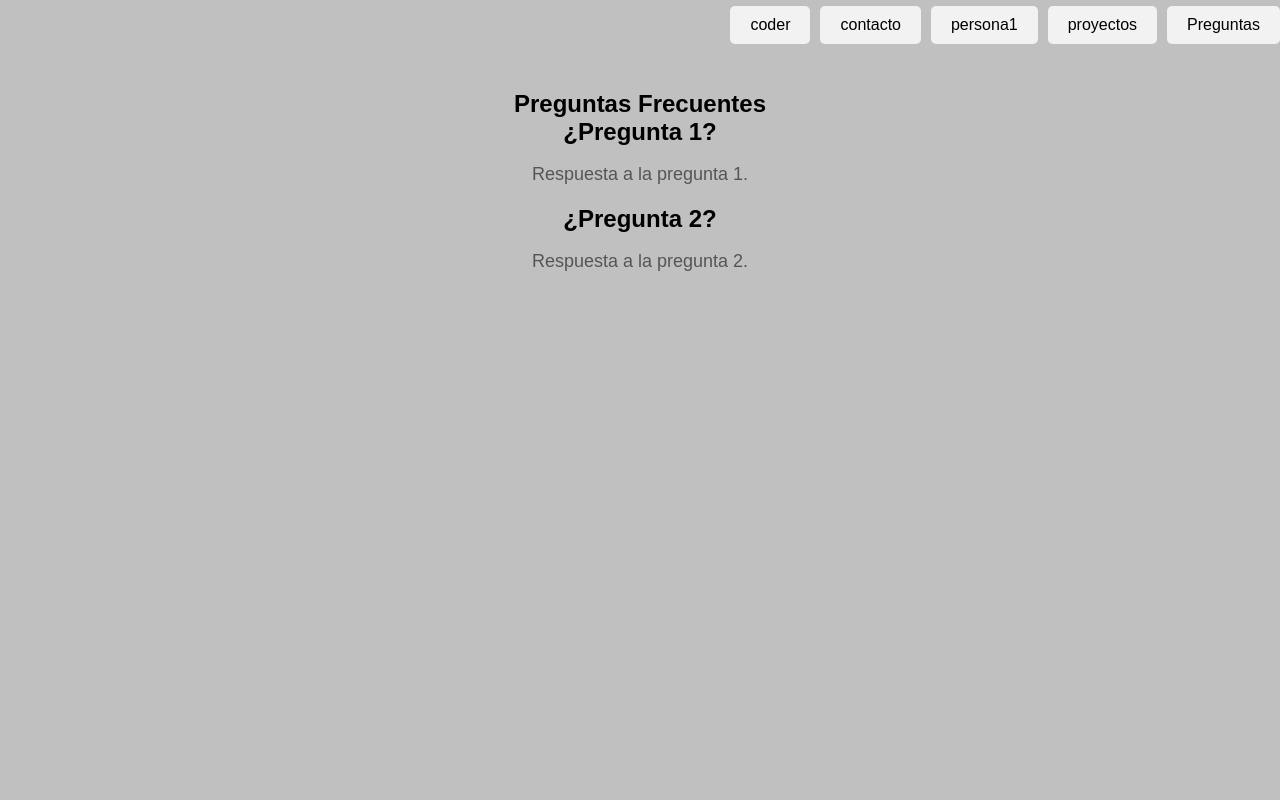
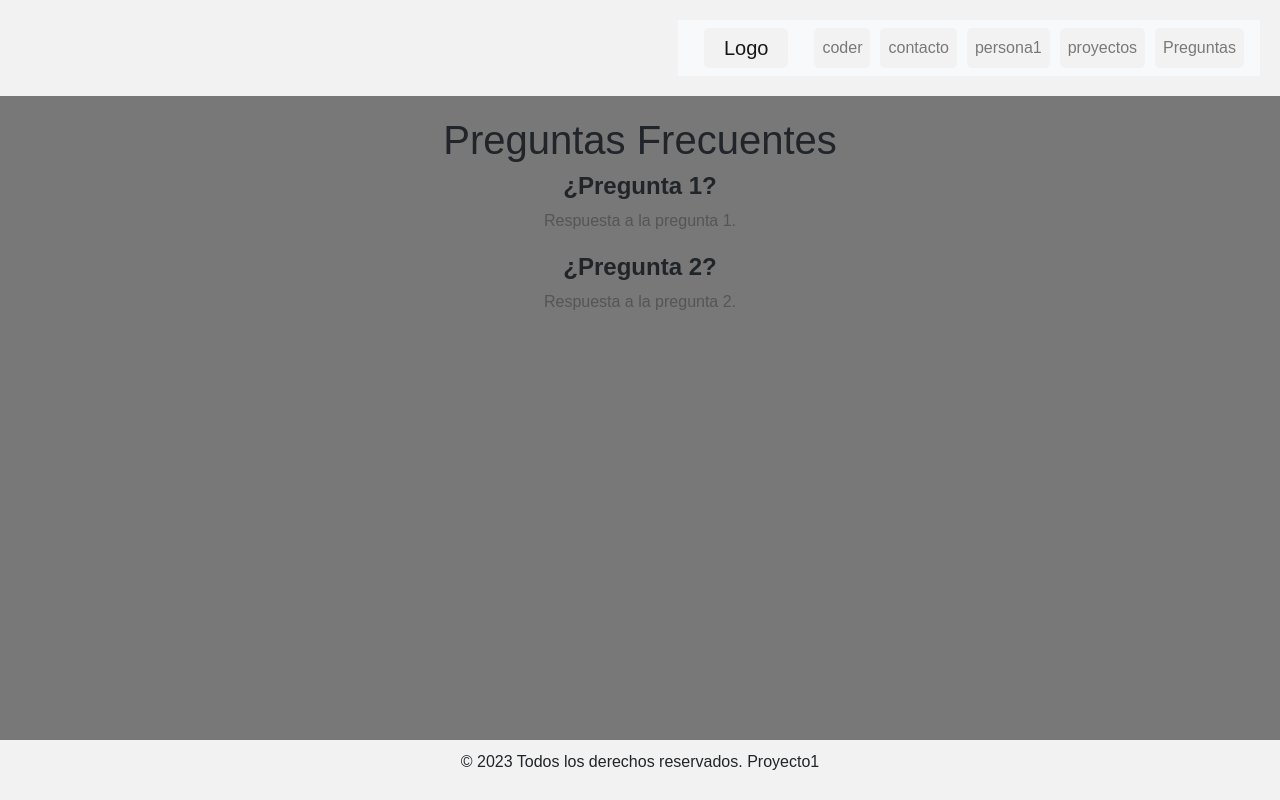
Before and after one commit to EzequielFrades/PreEntrega2-Frades, a plain HTML site: page pages/otrohtml1.html in a window 1280 px wide. Drawn offline with nearby package versions, Linux system fonts and the light colour scheme; files that its build step writes are made by us from their sources.

Commit message:
actualizacion preguntas frecuentes

```diff
--- a/ccs/styles1.css
+++ b/ccs/styles1.css
@@ -4,6 +4,7 @@ body {
     margin: 0;
     padding: 0;
     background-color: #7c7878;
+    height: 100vh;
 }
 
 .container {
@@ -95,4 +96,7 @@ footer {
     padding: 10px;
     text-align: center;
     margin-top: 20px;
+    position: absolute;
+    bottom: 0;
+    width: 100vw;
 }
--- a/ccs/styles4.css
+++ b/ccs/styles4.css
@@ -1,37 +1,23 @@
 /* Estilos generales */
 body {
     font-family: Arial, sans-serif;
+    background-color: #797878;
     margin: 0;
     padding: 0;
 }
 
-h1, h2 {
-    margin: 0;
-}
-
-/* Estilos para la sección de preguntas frecuentes */
-.faq-section {
-    text-align: center;
-    padding: 40px;
-}
-
-.faq-item {
-    margin-bottom: 20px;
-}
-
-.question {
-    font-size: 24px;
-}
-
-.answer {
-    font-size: 18px;
-    color: #555;
+.container {
+    max-width: 960px;
+    margin: 0 auto;
+    padding: 20px;
 }
 
 header {
     display: flex;
     justify-content: space-between;
     align-items: center;
+    padding: 20px;
+    background-color: #f2f2f2;
 }
 
 .logo {
@@ -56,6 +42,38 @@ nav a {
     color: #000;
     border-radius: 5px;
 }
-body {
-    background-color: #c0c0c0;
+main {
+    padding: 20px;
 }
+
+
+.faq-section {
+    text-align: center;
+    margin-bottom: 20px;
+}
+
+.faq-item {
+    margin-bottom: 20px;
+}
+
+.question {
+    font-size: 24px;
+    font-weight: bold;
+}
+
+.answer {
+    font-size: 16px;
+    color: #555;
+    line-height: 1.5;
+}
+
+footer {
+    background-color: #f2f2f2;
+    padding: 10px;
+    text-align: center;
+    margin-top: 20px;
+    position: fixed;
+    bottom: 0;
+    left: 0;
+    width: 100%;
+}
--- a/pages/otrohtml1.html
+++ b/pages/otrohtml1.html
@@ -4,21 +4,40 @@
     <meta charset="UTF-8">
     <meta http-equiv="X-UA-Compatible" content="IE=edge">
     <meta name="viewport" content="width=device-width, initial-scale=1.0">
+    <link rel="stylesheet" href="https://stackpath.bootstrapcdn.com/bootstrap/4.5.2/css/bootstrap.min.css">
     <link rel="stylesheet" href="styles4.css">
     <title>Preguntas Frecuentes</title>
 </head>
 <body>
     <header>
         <div class="logo"></div>
-        <nav>
-            <a href="/pages/coder.html">coder</a>
-            <a href="/pages/contacto.html">contacto</a>
-            <a href="/pages/index.html">persona1</a>
-            <a href="/pages/otrohtml.html">proyectos</a>
-            <a href="/pages/otrohtml1.html">Preguntas</a>
+        <nav class="navbar navbar-expand-lg navbar-light bg-light justify-content-end">
+            <a class="navbar-brand" href="#">Logo</a>
+            <button class="navbar-toggler" type="button" data-toggle="collapse" data-target="#navbarNav" aria-controls="navbarNav" aria-expanded="false" aria-label="Toggle navigation">
+                <span class="navbar-toggler-icon"></span>
+            </button>
+            <div class="collapse navbar-collapse justify-content-end" id="navbarNav">
+                <ul class="navbar-nav">
+                    <li class="nav-item">
+                        <a class="nav-link" href="/pages/coder.html">coder</a>
+                    </li>
+                    <li class="nav-item">
+                        <a class="nav-link" href="/pages/contacto.html">contacto</a>
+                    </li>
+                    <li class="nav-item">
+                        <a class="nav-link" href="/pages/index.html">persona1</a>
+                    </li>
+                    <li class="nav-item">
+                        <a class="nav-link" href="/pages/otrohtml.html">proyectos</a>
+                    </li>
+                    <li class="nav-item">
+                        <a class="nav-link" href="/pages/otrohtml1.html">Preguntas</a>
+                    </li>
+                </ul>
+            </div>
         </nav>
     </header>
-     <main>
+    <main>
         <section class="faq-section">
             <h1>Preguntas Frecuentes</h1>
             <div class="faq-list">
@@ -36,7 +55,11 @@
     </main>
 
     <footer>
+        <p>&copy; 2023 Todos los derechos reservados. Proyecto1</p>
+    </footer>
 
-    </footer>
+    <script src="https://code.jquery.com/jquery-3.5.1.slim.min.js"></script>
+    <script src="https://cdn.jsdelivr.net/npm/@popperjs/core@2.5.3/dist/umd/popper.min.js"></script>
+    <script src="https://stackpath.bootstrapcdn.com/bootstrap/4.5.2/js/bootstrap.min.js"></script>
 </body>
 </html>
```
Also changed, not shown: pages/index.html (+1 -1 lines).
